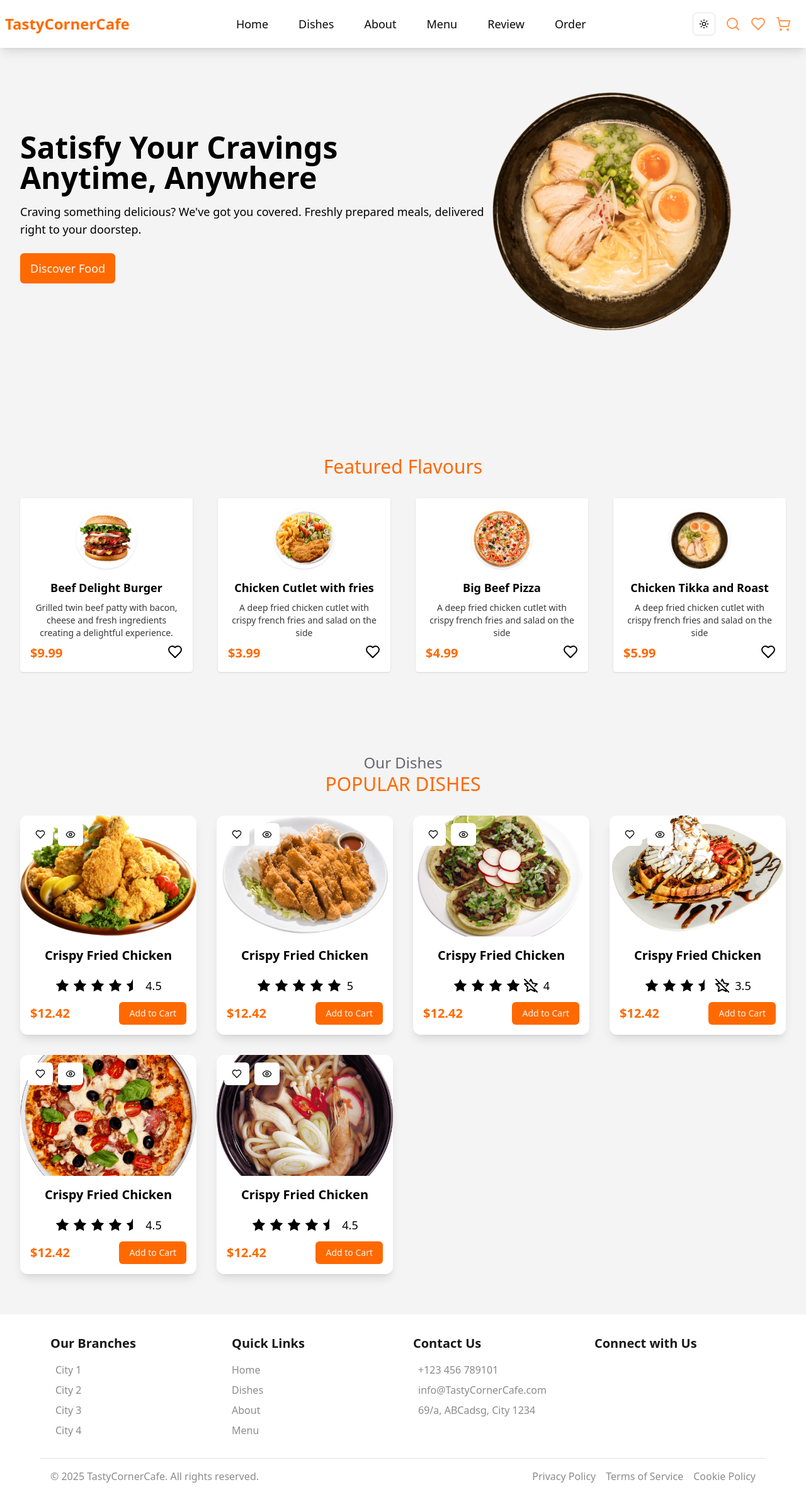
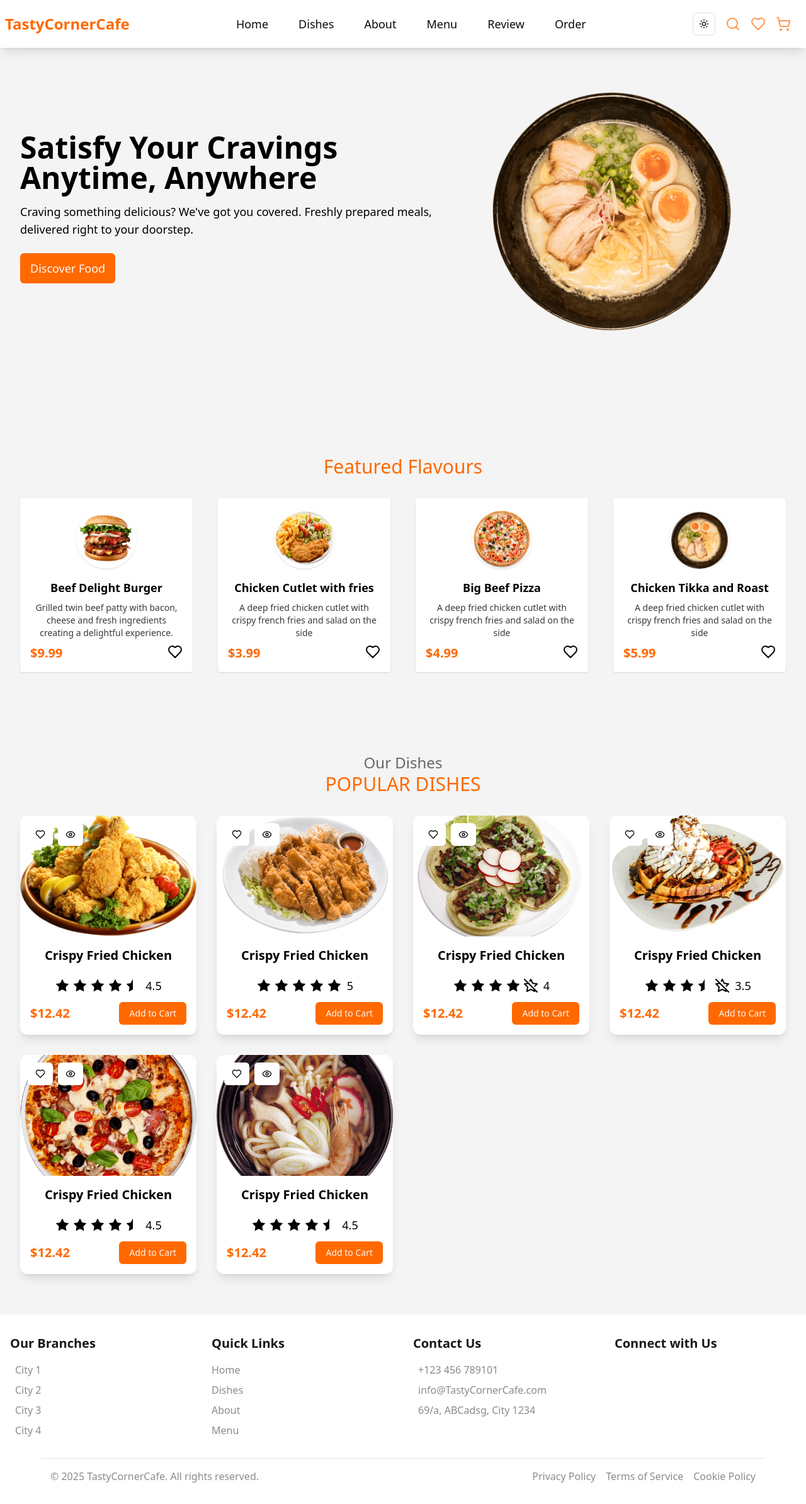
Before and after one commit to Azhar-lone/restaurant-01, a Next.js app: page / in a window 1280 px wide. Shown: the whole page at 63% size. Built offline with nearby package versions, Linux system fonts and the light colour scheme.

Commit message:
removed header and footer from container

```diff
--- a/src/app/_components/Hero.tsx
+++ b/src/app/_components/Hero.tsx
@@ -25,14 +25,14 @@ const HomeSection = () => {
   return (
     <section
       id="home"
-      className="pt-32 flex flex-col md:flex-row items-center justify-between px-8 pb-32 w-[95%] "
+      className="pt-32 flex flex-col md:flex-row items-center justify-center px-8 pb-32 w-[95%] gap-10"
     >
       <div className=" h-full flex-1 w-full">
         <h2 className="text-5xl text-sunset font-bold mb-4">
           Satisfy Your Cravings <br />
           Anytime, Anywhere
         </h2>
-        <p className="text-lg text-lightColor mb-6">
+        <p className="text-lg text-lightColor mb-6  ">
           Craving something delicious? We&apos;ve got you covered. Freshly
           prepared meals, delivered right to your doorstep.
         </p>
@@ -43,7 +43,7 @@ const HomeSection = () => {
         height={1024}
         src={image}
         alt="Food"
-        className="h-full md:w-[35%] scale-90 hover:scale-100  md:scale-100 md:hover:scale-105 cursor-pointer rounded object-cover"
+        className="h-full md:w-[35%] scale-100 hover:scale-105 cursor-pointer rounded object-cover"
         style={{
           animation: "rotate 5s linear infinite",
         }}
--- a/src/app/layout.tsx
+++ b/src/app/layout.tsx
@@ -37,11 +37,10 @@ export default function RootLayout({
           enableSystem
           disableTransitionOnChange
         >
-          <Container>
           <Header />
-            {children}
+
+          <Container>{children}</Container>
           <Footer />
-          </Container>
         </ThemeProvider>
       </body>
     </html>
--- a/src/components/myUi/Footer.tsx
+++ b/src/components/myUi/Footer.tsx
@@ -1,7 +1,7 @@
 const Footer = () => {
   return (
-    <footer className="bg-background py-8 -z-40">
-      <div className="max-w-6xl mx-auto px-4 grid grid-cols-1 sm:grid-cols-2 md:grid-cols-4 gap-8">
+    <footer className="bg-background  py-8 -z-40">
+      <div className="max-w-[1440px] mx-auto px-4 grid grid-cols-1 sm:grid-cols-2 md:grid-cols-4 gap-8">
         <div>
           <h3 className="text-xl font-bold text-secondary-foreground mb-4">Our Branches</h3>
           <ul className="space-y-2">
--- a/src/components/myUi/Header.tsx
+++ b/src/components/myUi/Header.tsx
@@ -43,7 +43,7 @@ const Header = () => {
 
   return (
     <header className="fixed top-0 left-0 right-0 text-foreground bg-background shadow-lg z-50">
-      <div className="max-w-7xl mx-auto flex justify-between items-center py-4 px-2 ">
+      <div className="max-w-[1440px] mx-auto flex justify-between items-center py-4 px-2 ">
         <Link href="/" className="md:text-2xl font-extrabold text-primary">
           TastyCornerCafe
         </Link>
```
Lines whose indentation alone changed are shown as unchanged.
